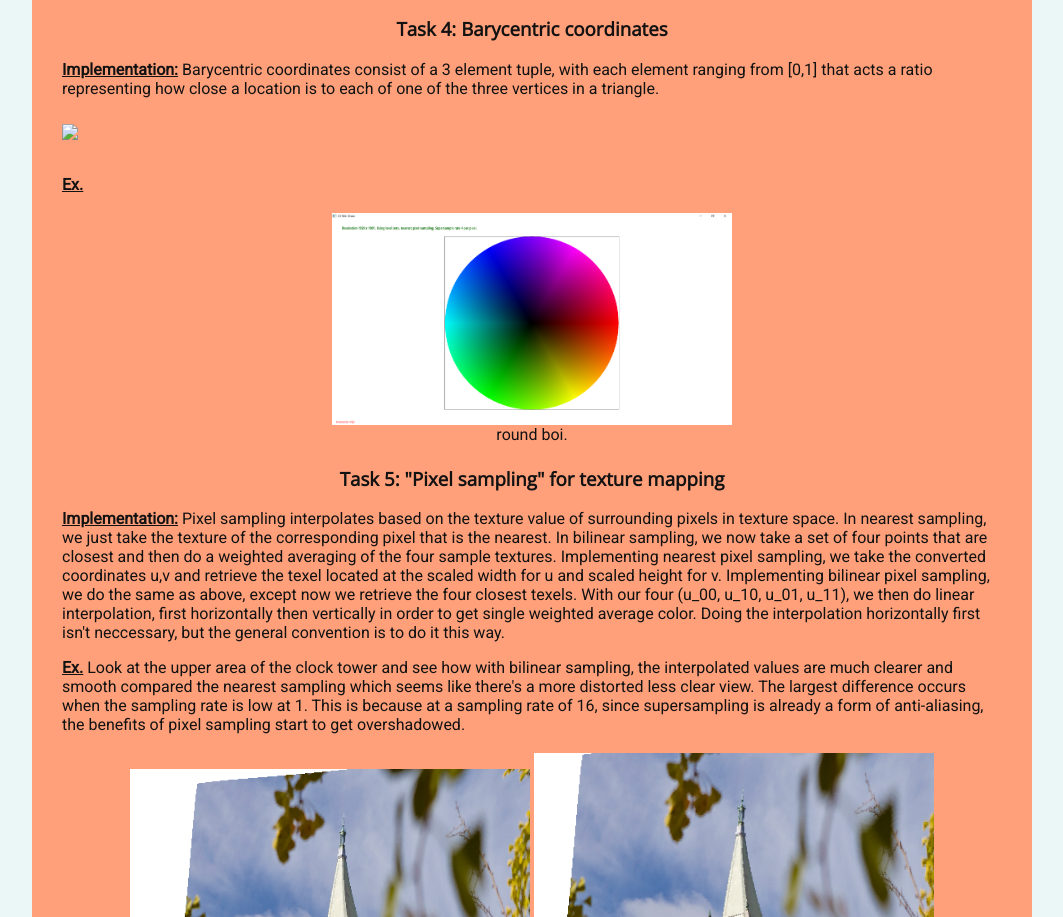
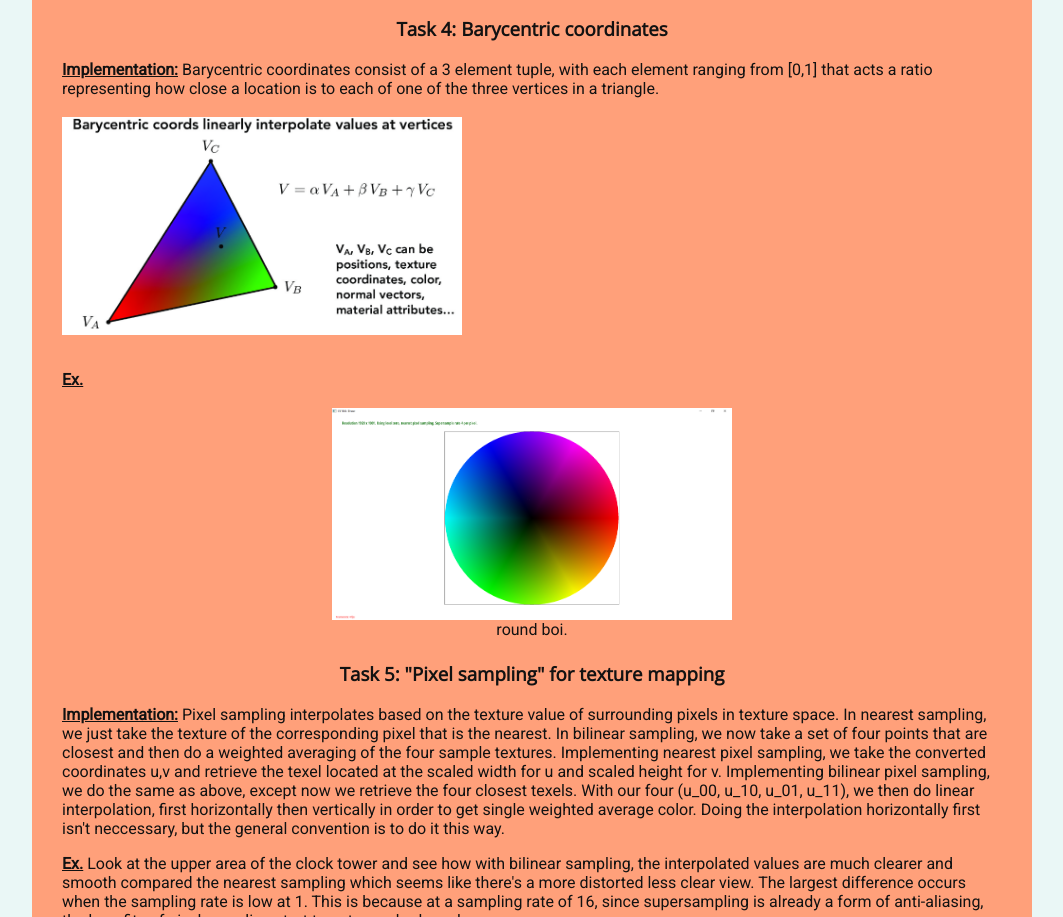
Before and after one commit to lawrenceyan/lawrenceyan.github.io, a plain HTML site: page index.html in a window 1280 px wide. Shown: the part 2536-3453 px from the top of the page, without its empty margins (108-1171 px from the left). Drawn offline with nearby package versions, Linux system fonts and the light colour scheme.

Commit message:
jpg -> png

```diff
--- a/index.html
+++ b/index.html
@@ -127,7 +127,7 @@ Big head says hello!
 <p><strong><u>Implementation:</u></strong> Barycentric coordinates consist of a 3 element tuple, with each element ranging from [0,1] that acts a ratio representing how close a location is to each of one of the three vertices in a triangle.
 <br/> <br/>
 
-<img src="images/bary.jpg" align="middle" width="400px" margin="auto"/> <br/><br/>
+<img src="images/bary.png" align="middle" width="400px" margin="auto"/> <br/><br/>
 
 <p><strong><u>Ex.</u></strong></p>
 
```
